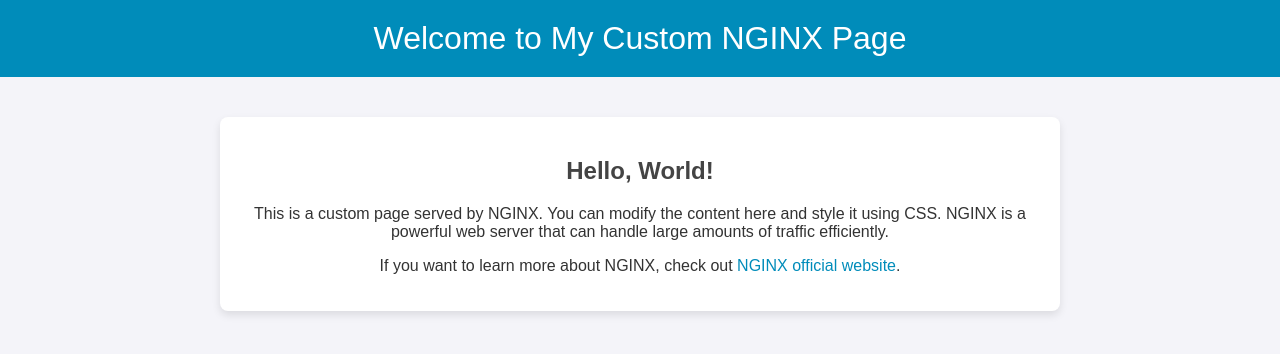
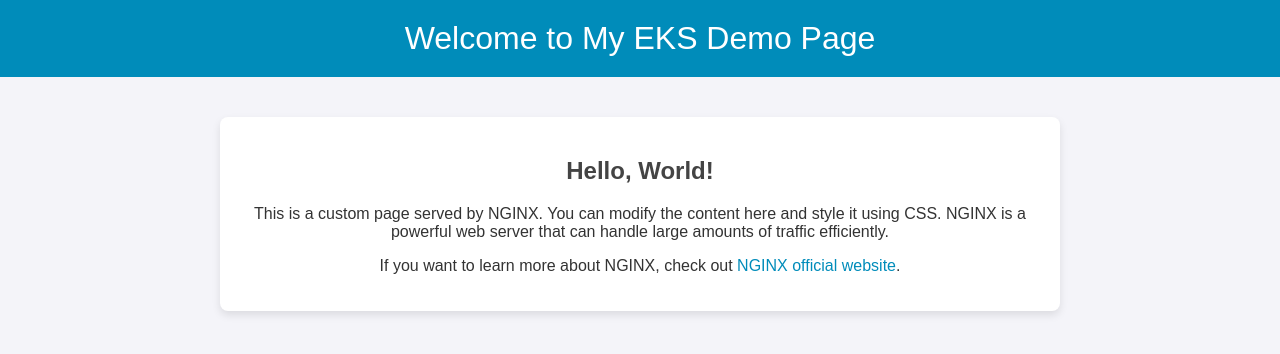
Before and after one commit to princewillopah/Jenkins-AWS-SM-ECR-Demo, a plain HTML site: page index.html in a window 1280 px wide. Drawn offline with Linux system fonts and the light colour scheme.

Commit message:
new push

```diff
--- a/index.html
+++ b/index.html
@@ -59,7 +59,7 @@ Copy the new file to the container:
             </head>
             <body>
                 <header>
-                    Welcome to My Custom NGINX Page
+                    Welcome to My EKS Demo Page
                 </header>
 
                 <section>
```
Also changed, not shown: 1 other file.
